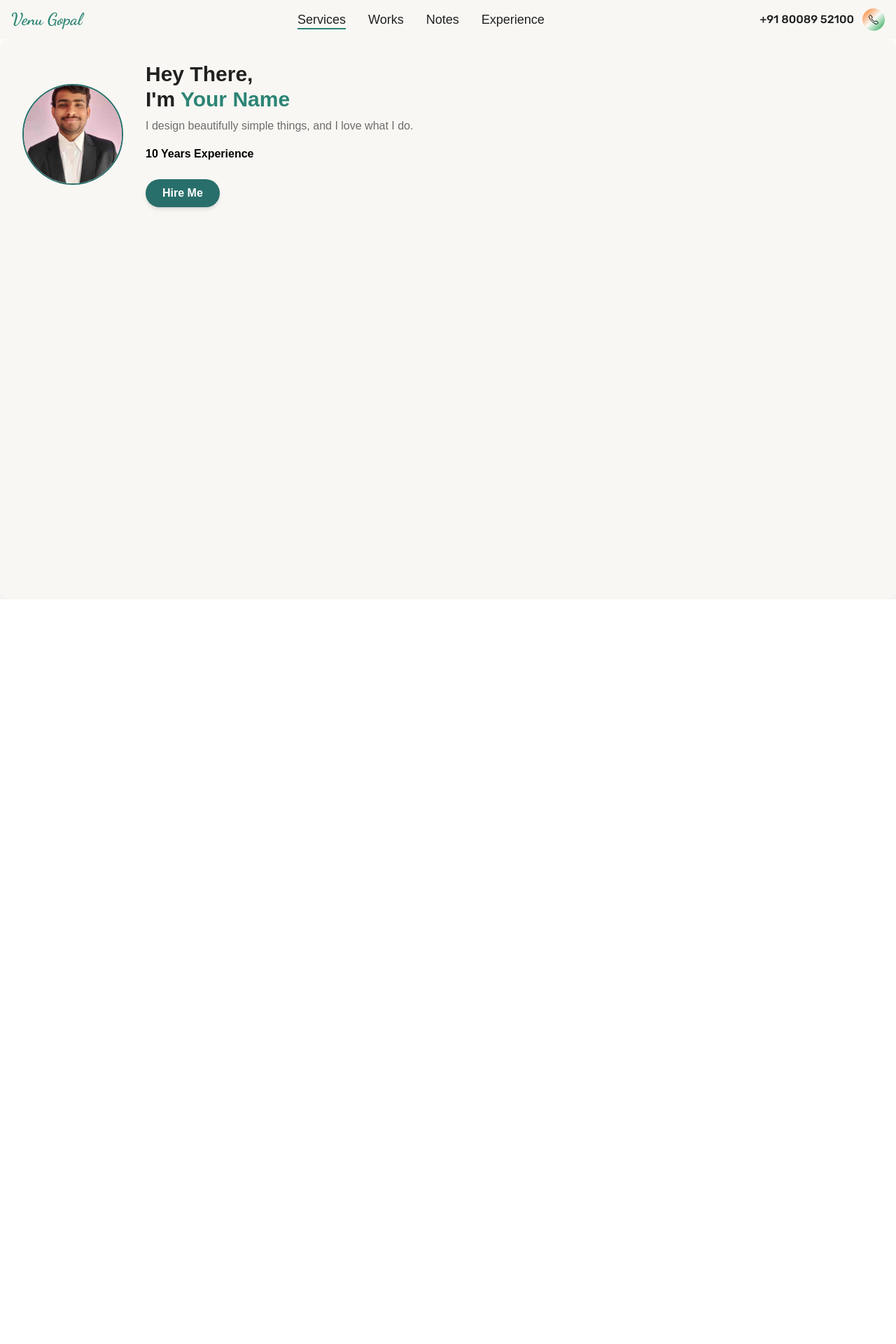
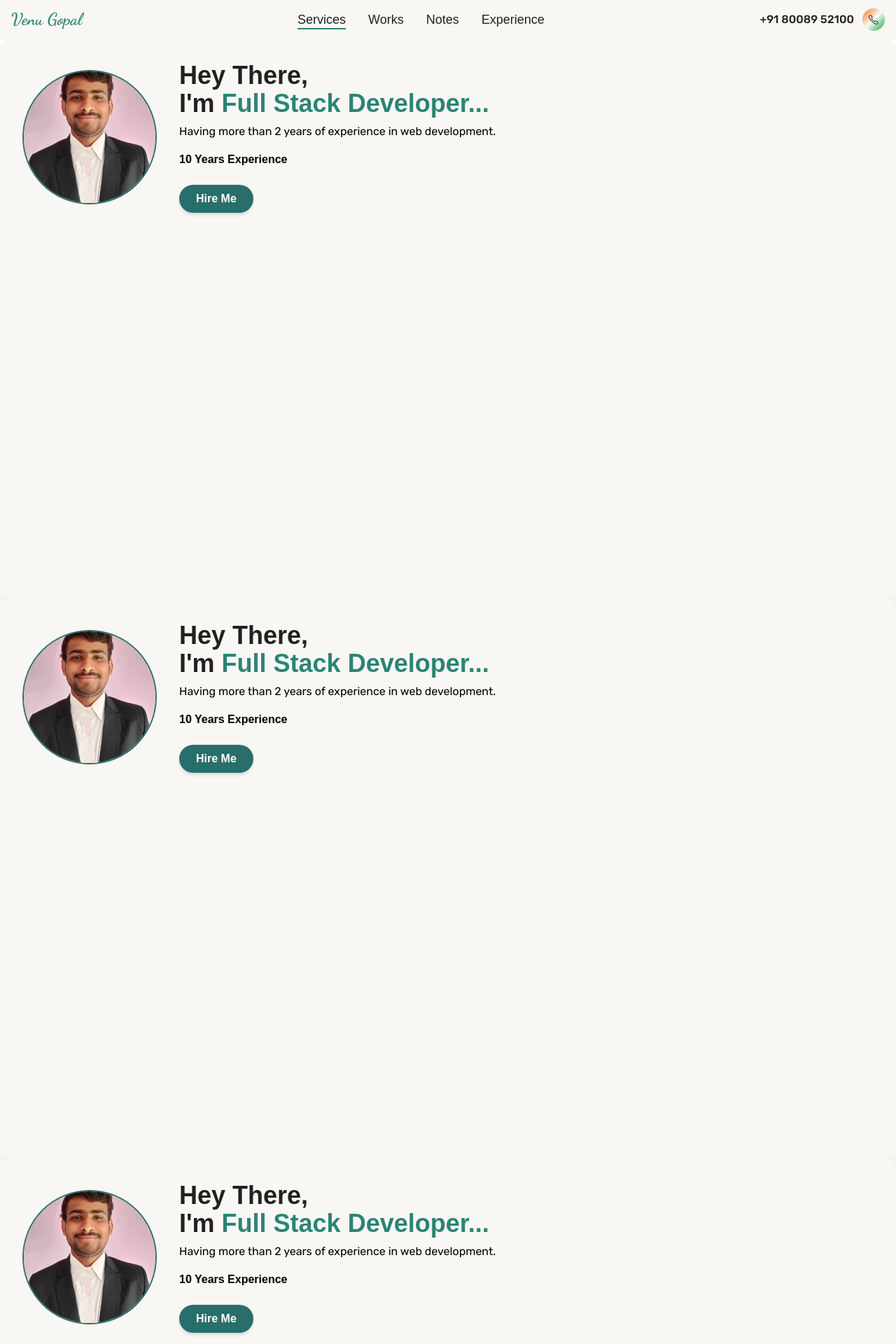
Before and after one commit to venu123143/portfolio, a React (Vite) app: page / in a window 1280 px wide. Shown: the top 1920 px of the page at 70% size. Before the commit the page ends 856 px from the top, so only its background shows below. Built offline with nearby package versions, Linux system fonts and the light colour scheme; a web font is replaced by a local one.

Commit message:
portfolio changes 21-11-2024

```diff
--- a/src/components/Header.tsx
+++ b/src/components/Header.tsx
@@ -28,7 +28,7 @@ const Header: React.FC = () => {
 
     return (
         <header
-            className={`sticky top-0 bg-[#F8F7F3] z-50 transition-shadow duration-300 ${hasShadow ? "shadow-md" : ""
+            className={`sticky top-0 bg-[#F8F7F3] z-50 transition-shadow duration-300 ${hasShadow ? "shadow-md dshadow-card" : ""
                 }`}
         >
             <div className="flex justify-between items-center max-w-7xl mx-auto px-4 py-3">
--- a/src/components/Home.tsx
+++ b/src/components/Home.tsx
@@ -16,7 +16,7 @@ const Home: React.FC = () => {
                 <motion.img
                     src={bgImage}
                     alt="Venu gopal"
-                    className="w-36 h-36 rounded-full border-2 border-[#286F6B] mb-6 md:mb-0 object-cover"
+                    className="w-48 h-48 rounded-full border-2 border-[#286F6B] mb-6 md:mb-0 object-cover"
                     initial={{ scale: 0 }}
                     animate={{ scale: 1 }}
                     transition={{ duration: 0.6 }}
@@ -24,11 +24,11 @@ const Home: React.FC = () => {
 
                 {/* Text Content */}
                 <div className="md:ml-8 text-center md:text-left">
-                    <h2 className="text-3xl font-sans font-bold text-textPrimary">
-                        Hey There, <br /> I'm <span className="text-accent">Your Name</span>
+                    <h2 className="text-4xl font-sans font-bold text-textPrimary">
+                        Hey There, <br /> I'm <span className="text-accent">Full Stack Developer...</span>
                     </h2>
-                    <p className="mt-2 text-textSecondary">
-                        I design beautifully simple things, and I love what I do.
+                    <p className="mt-2 font-rubik">
+                        Having more than 2 years of experience in web development.
                     </p>
                     <p className="mt-4 font-bold">10 Years Experience</p>
 
--- a/src/routes/Portfolio.tsx
+++ b/src/routes/Portfolio.tsx
@@ -7,6 +7,11 @@ const Portfolio = () => {
         <div>
             <Header />
             <Home />
+            <Home />
+            <Home />
+            <Home />
+            <Home />
+            <Home />
         </div>
     )
 }
```
